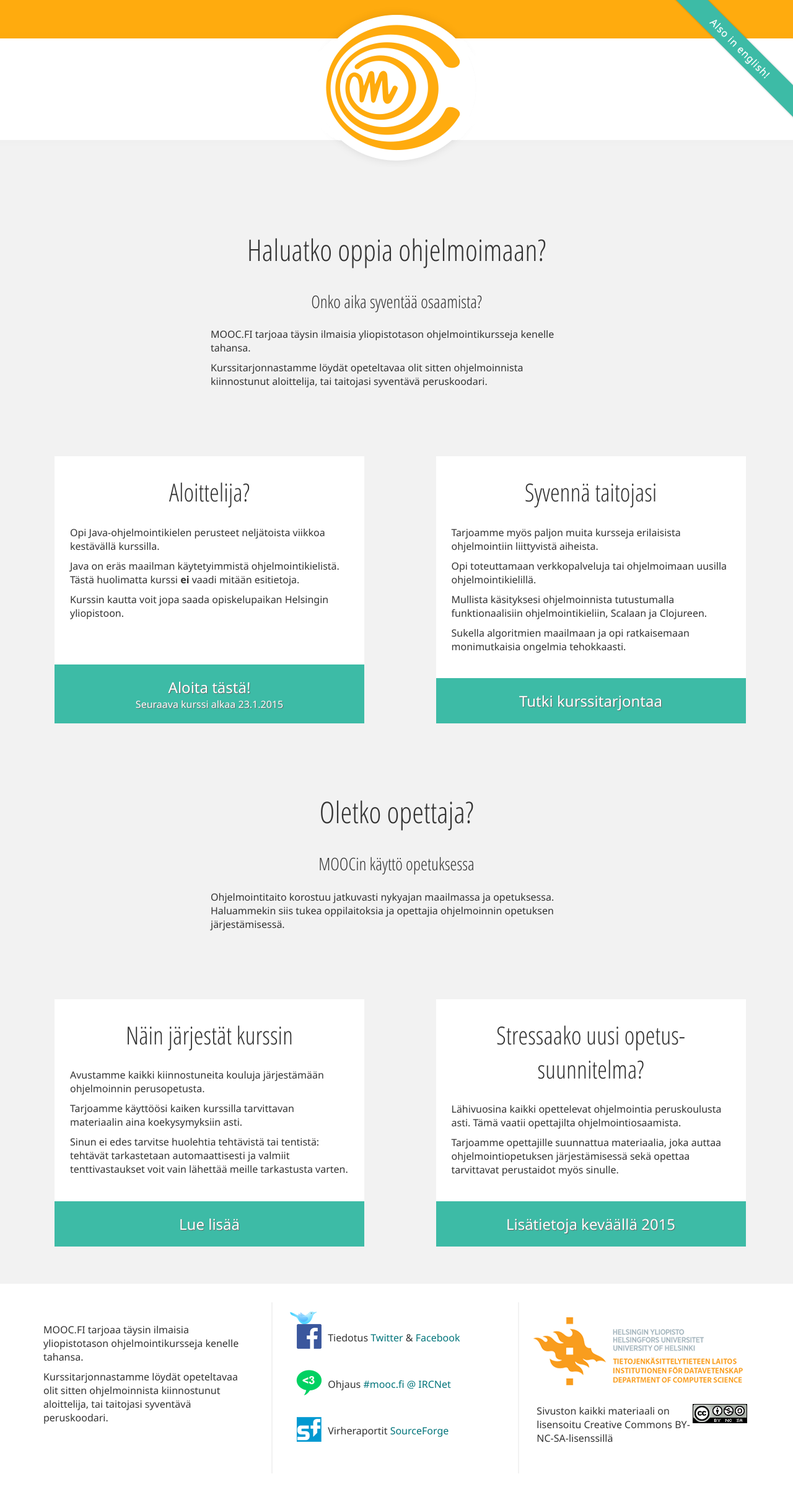
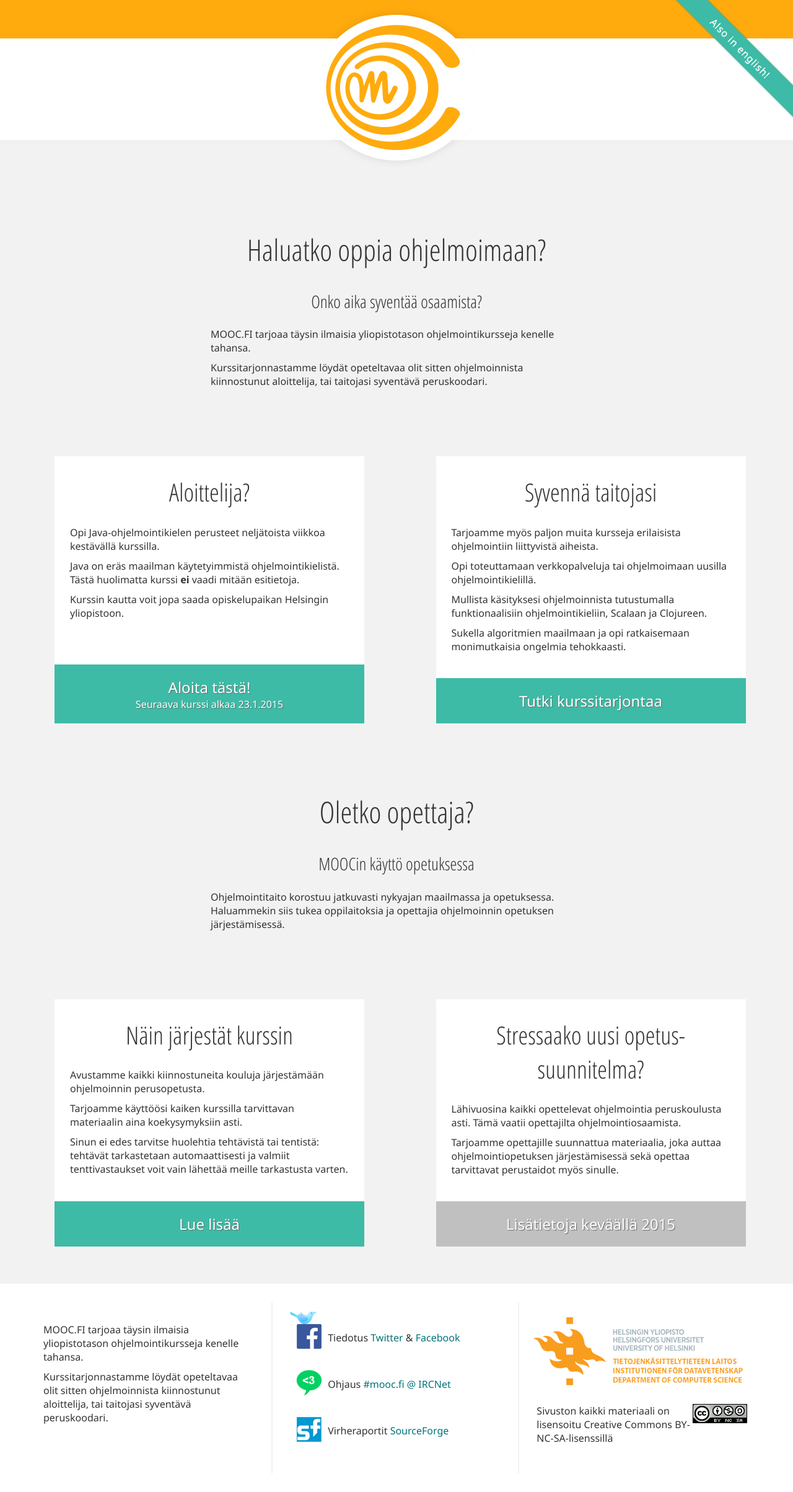
Before and after one commit to moocfi/moocfi.github.io, a Jekyll site: the page built from index.html, in a window 1280 px wide. Shown: the whole page at 62% size. Built offline with Jekyll 4.4.1, drawn with Linux system fonts in a browser that asks for light colours; nearby versions of some CDN libraries; Markdown is read by kramdown in place of the engine named in the settings.

Commit message:
Fix wrong ordering of CTA rules

```diff
--- a/_sass/_theme.scss
+++ b/_sass/_theme.scss
@@ -23,14 +23,14 @@
 	background-color: white;
 }
 
+.call_to_action a,
+.call_to_action a:visited {
+	background-color: #3dbba6;
+}
+
 .not_now a,
 .not_now a:visited {
 	background-color: #c0c0c0;
-}
-
-.call_to_action a,
-.call_to_action a:visited {
-	background-color: #3dbba6;
 }
 
 .not_now a:hover {
```
